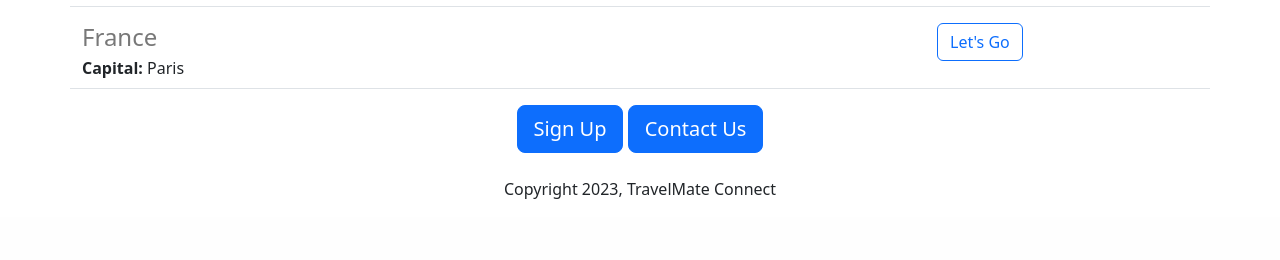
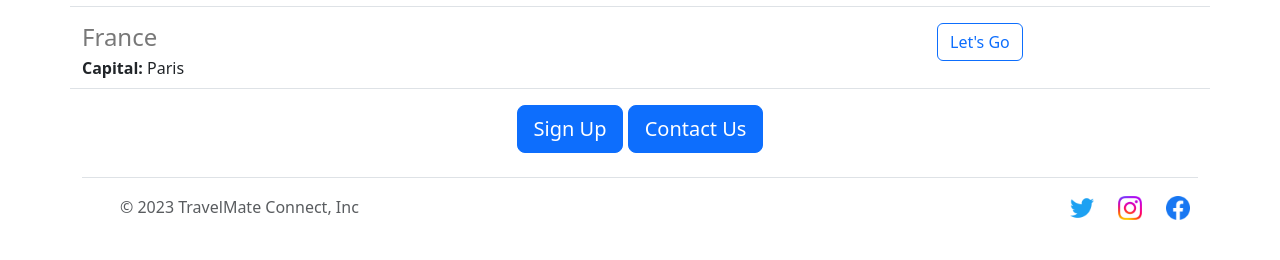
Before and after one commit to nadiaMahfoud/ConnectMate, a Flask app: page / in a window 1280 px wide. Shown: the part 1679-1939 px from the top of the page. Before the commit the page ends 1878 px from the top, so only its background shows below. Run offline with Flask 2, Linux system fonts and the light colour scheme.

Commit message:
adding footer.html

```diff
--- /dev/null
+++ b/templates/footer.html
@@ -0,0 +1,18 @@
+<div class="b-example-divider"></div>
+
+<div class="container">
+  <footer class="d-flex flex-wrap justify-content-between align-items-center py-3 my-4 border-top">
+    <div class="col-md-4 d-flex align-items-center">
+      <a href="/" class="mb-3 me-2 mb-md-0 text-body-secondary text-decoration-none lh-1">
+        <svg class="bi" width="30" height="24"><use xlink:href="#bootstrap"/></svg>
+      </a>
+      <span class="mb-3 mb-md-0 text-body-secondary">&copy; 2023 TravelMate Connect, Inc</span>
+    </div>
+
+    <ul class="nav col-md-4 justify-content-end list-unstyled d-flex">
+      <li class="ms-3"><a class="text-body-secondary" href="#"><img class="bi me-2" src="/static/twitter_logo.png" alt="" width="24" height="24" class="d-inline-block align-text-top"></a></li>
+      <li class="ms-3"><a class="text-body-secondary" href="#"><img class="bi me-2" src="/static/ig_logo.png" alt="" width="24" height="24" class="d-inline-block align-text-top"></a></li>
+      <li class="ms-3"><a class="text-body-secondary" href="#"><img class="bi me-2" src="/static/fb_logo.png" alt="" width="24" height="24" class="d-inline-block align-text-top"></a></li>
+    </ul>
+  </footer>
+</div>
--- a/templates/home.html
+++ b/templates/home.html
@@ -39,9 +39,8 @@
       <div class="text-center">
         <button class="btn btn-primary btn-lg">Sign Up</button>
         <button class="btn btn-primary btn-lg"> Contact Us </button>
-        <p class= "mt-4"> Copyright 2023, TravelMate Connect
-        </p>
         </div>
     </div>
+    {% include 'footer.html' %}
     </body>
 </html>
```
Also changed, not shown: static/fb_logo.png (added), static/ig_logo.png (added), static/twitter_logo.png (added), templates/signin.html (added).
